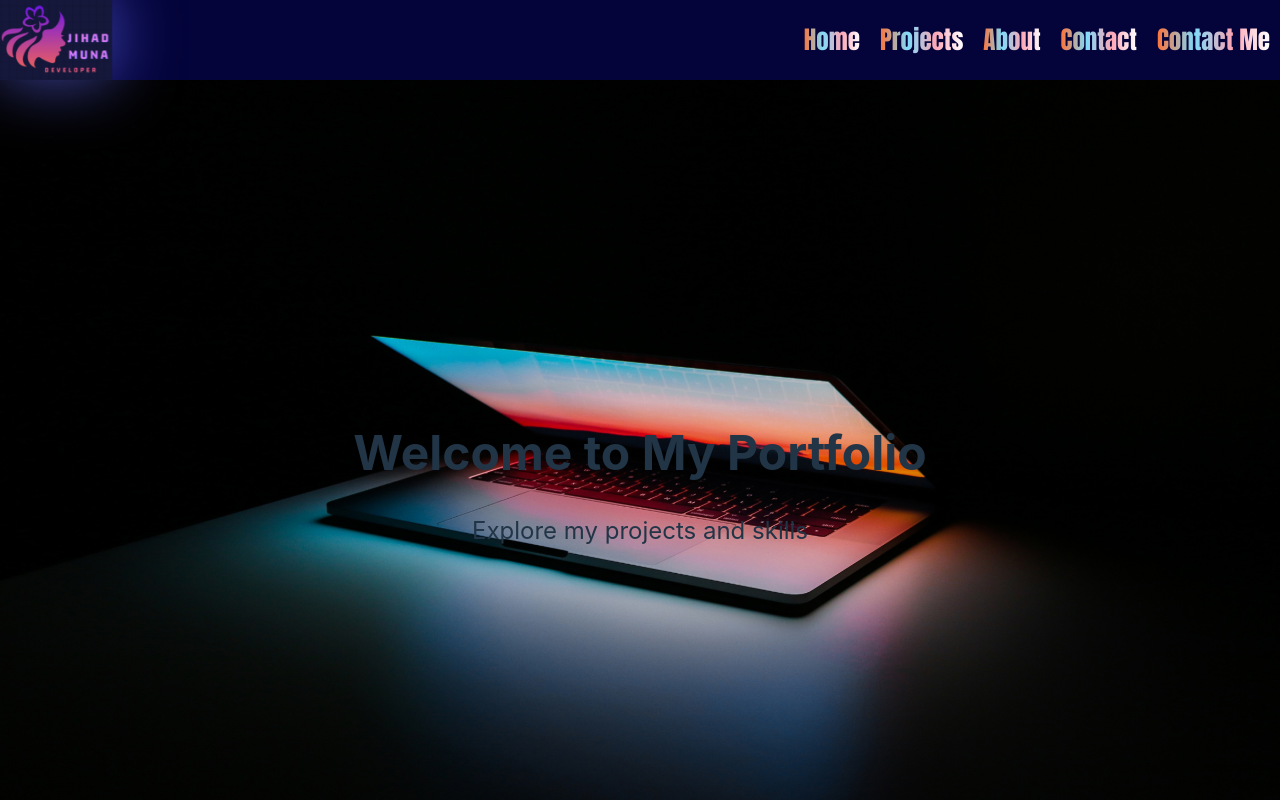
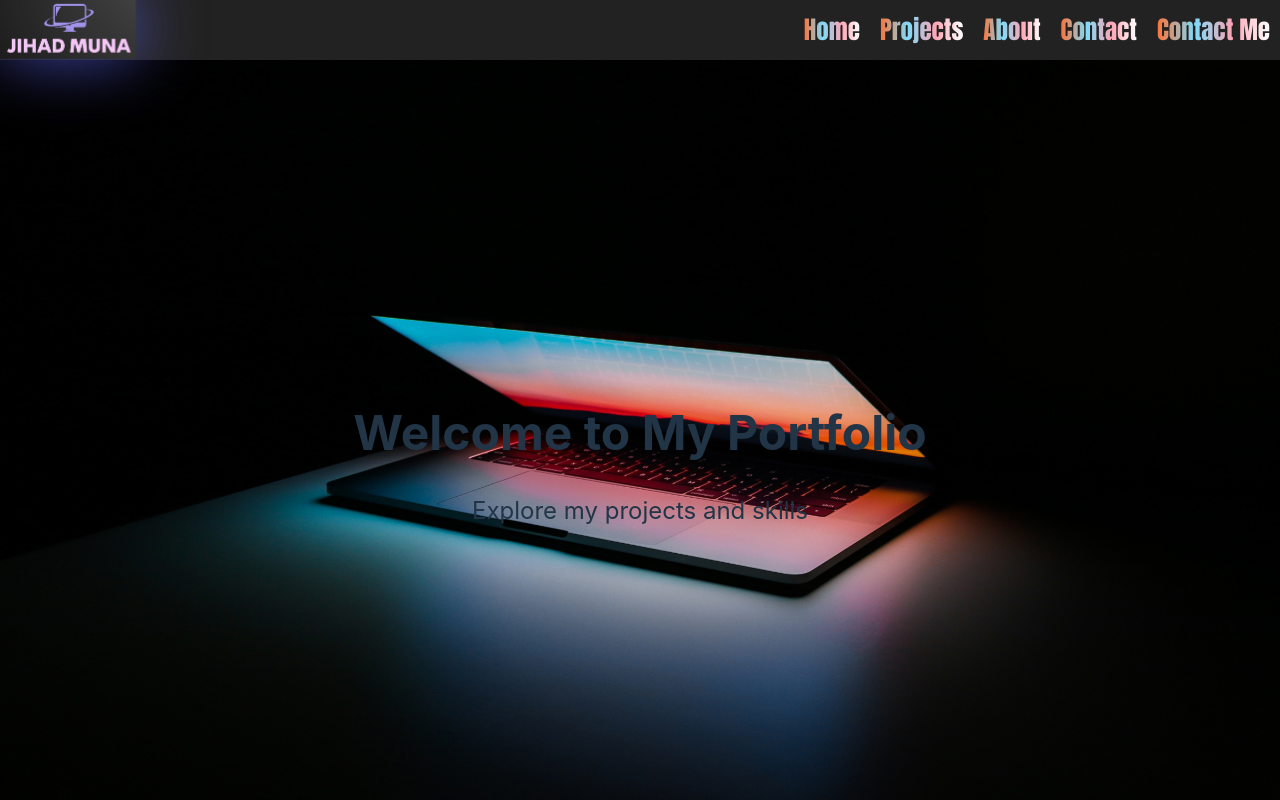
Before and after one commit to JihadMuna/PersonalPortfolio, a React (Vite) app in the folder personalPortfolio/: page / in a window 1280 px wide. Shown: the top 800 px of the page. Built offline with nearby package versions, Linux system fonts and the light colour scheme.

Commit message:
edditing

```diff
--- a/personalPortfolio/src/Components/ContactMe/ContactMe.css
+++ b/personalPortfolio/src/Components/ContactMe/ContactMe.css
@@ -57,14 +57,14 @@
   z-index: 0;
   font-size: 20px;
   color: white;
-  background-color: darkblue;
+  background-color:deeppink;
   border: 1px solid transparent;
   padding-top: 50px;
   box-shadow: rgba(240, 246, 239, 0.8);
 }
 
 .social-icon:hover p {
-  color: pink;
+  color: darkblue;
   cursor: pointer;
   transition: color 0.3s ease-in-out;
 }
--- a/personalPortfolio/src/Components/Footer/Footer.css
+++ b/personalPortfolio/src/Components/Footer/Footer.css
@@ -1,6 +1,6 @@
 .footer {
-  height: 80px;
-  background-color: rgb(4, 4, 59);
+  height: 60px;
+  background-color:rgb(35, 34, 34);
   display: flex;
   align-items: center;
   justify-content: center;
--- a/personalPortfolio/src/Components/Header/Header.css
+++ b/personalPortfolio/src/Components/Header/Header.css
@@ -1,6 +1,6 @@
 .header {
   max-width: 100%;
-  height: 80px;
+  height: 60px;
   position: sticky;
   top: 0;
   z-index: 100;
@@ -8,7 +8,7 @@
   justify-content: space-between;
   align-items: center;
   padding: 0;
-  background-color: rgb(4, 4, 59);
+  background-color:rgb(35, 34, 34);
   font-family: Impact, Haettenschweiler, 'Arial Narrow Bold', sans-serif;
 }
 
@@ -38,7 +38,8 @@
   }
 
   .logo {
-    max-width: 140px;
+    max-width: 170px;
+    padding-top: 28px;
   }
 
   .logo img {
--- a/personalPortfolio/src/Components/Header/Header.jsx
+++ b/personalPortfolio/src/Components/Header/Header.jsx
@@ -1,6 +1,6 @@
 import React from 'react';
 import './Header.css';
-import logoImage from './logoImage.png';
+import logoImage from './logo.png';
 
 export default function Header() {
   return (
```
Also changed, not shown: personalPortfolio/src/Components/Header/logo.png (added), personalPortfolio/src/Components/Header/logoImage.png (deleted).
